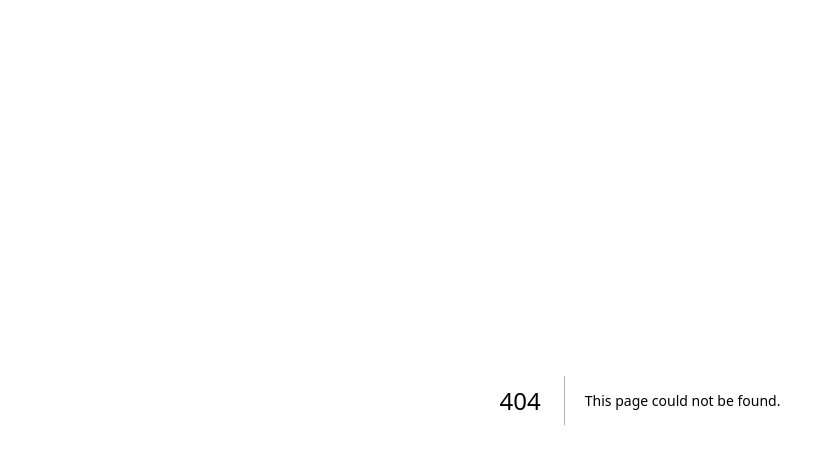
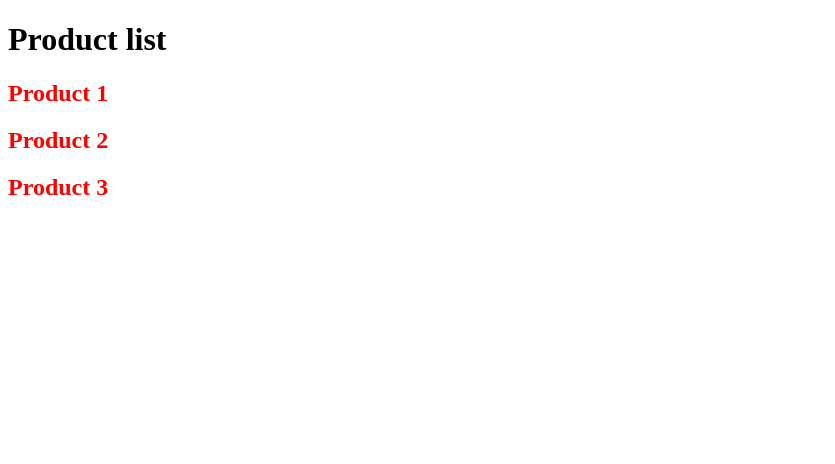
Before and after one commit to gatitoAtomico/Next14, a Next.js app: page /products in a window 1280 px wide. Before the commit this address had no page. Shown: the top 464 px of the page, without its empty margins (0-835 px from the left). Built offline with nearby package versions, Linux system fonts and the light colour scheme.

Commit message:
create example pages

```diff
--- /dev/null
+++ b/app/about/page.tsx
@@ -0,0 +1,3 @@
+export default function About() {
+  return <h1>About page</h1>;
+}
--- /dev/null
+++ b/app/blog/first/page.tsx
@@ -0,0 +1,3 @@
+export default function About() {
+  return <h1>First Blog</h1>;
+}
--- /dev/null
+++ b/app/blog/page.tsx
@@ -0,0 +1,3 @@
+export default function About() {
+  return <h1>My Blog</h1>;
+}
--- /dev/null
+++ b/app/blog/second/page.tsx
@@ -0,0 +1,3 @@
+export default function About() {
+  return <h1>Second Blog</h1>;
+}
--- /dev/null
+++ b/app/products/page.tsx
@@ -0,0 +1,18 @@
+"use client";
+
+import styled from "styled-components";
+
+const Product = styled.h2`
+  color: red;
+`;
+
+export default function ProductList() {
+  return (
+    <>
+      <h1>Product list</h1>
+      <Product>Product 1</Product>
+      <Product>Product 2</Product>
+      <Product>Product 3</Product>
+    </>
+  );
+}
--- /dev/null
+++ b/app/profile/page.tsx
@@ -0,0 +1,3 @@
+export default function About() {
+  return <h1>Profile page</h1>;
+}
```
Also changed, not shown: app/products/[productId]/page.tsx (added, +9 -0 lines), app/products/[productId]/reviews/[reviewId]/page.tsx (added, +13 -0 lines).
